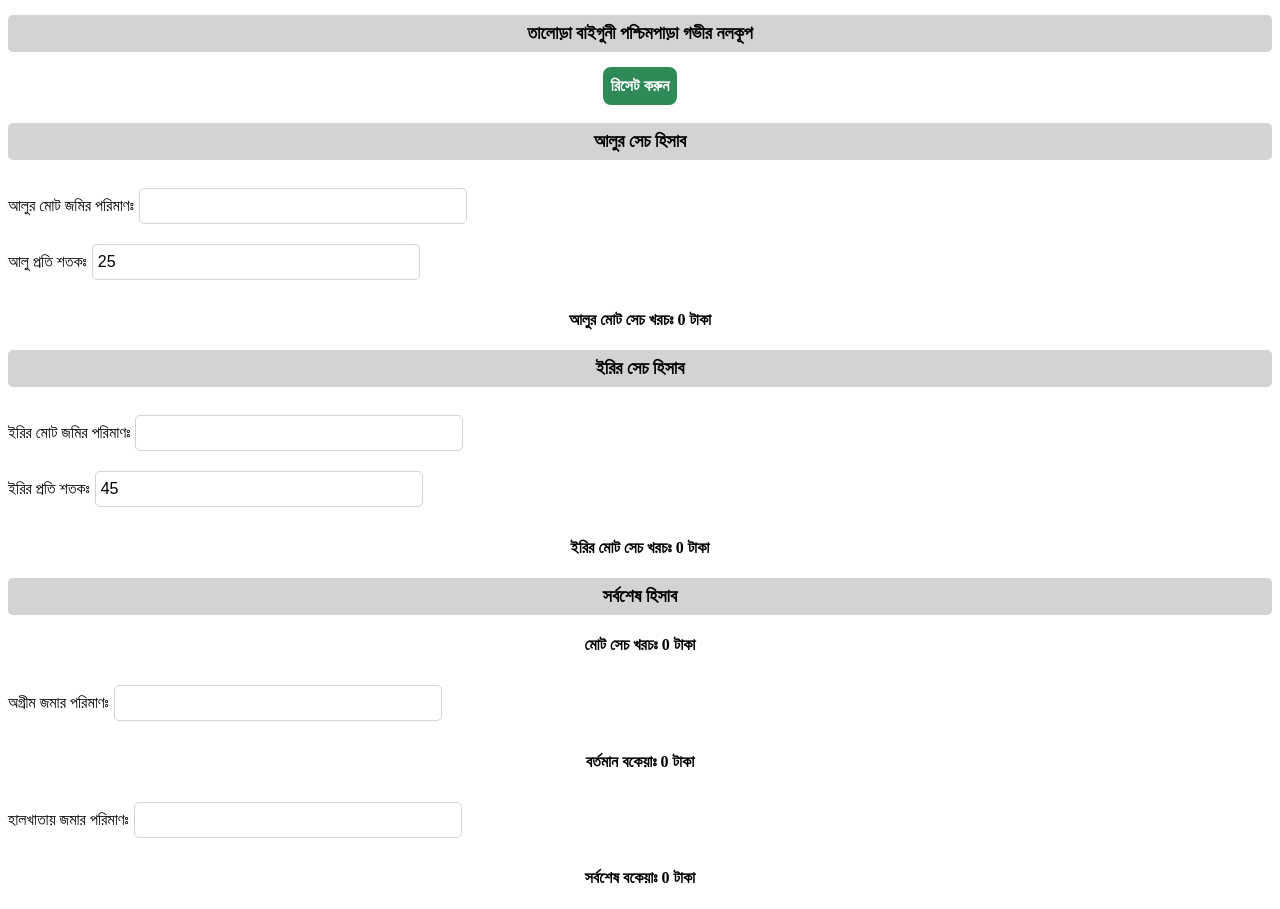
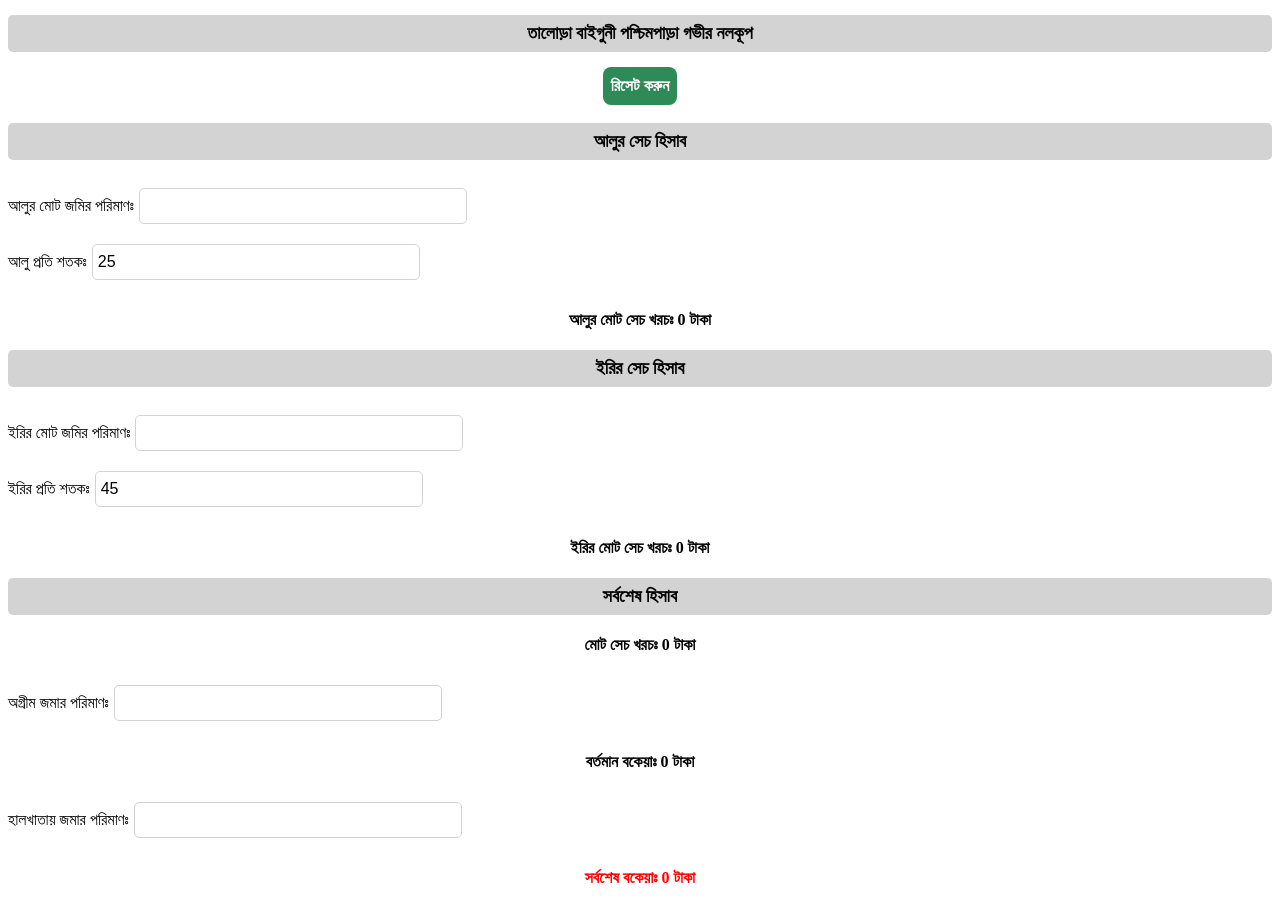
Before and after one commit to iamsadikrahman/deep-tubewell, a Vue app: page / in a window 1280 px wide. Built offline with nearby package versions, Linux system fonts and the light colour scheme; the HTML template or start-up script is replaced by a standard one.

Commit message:
final due color changes

```diff
--- a/src/components/pages/HomePage.vue
+++ b/src/components/pages/HomePage.vue
@@ -52,7 +52,7 @@
         <h4>বর্তমান বকেয়াঃ {{totalCurrentDue}} টাকা</h4>
         <label for="halkhata-paid">হালখাতায় জমার পরিমাণঃ</label>
         <input type="text" name="halkhata-paid" v-model="halkhataPaid">
-        <h4>সর্বশেষ বকেয়াঃ {{finalTotalDue}} টাকা</h4>
+        <h4 id="final-due">সর্বশেষ বকেয়াঃ {{finalTotalDue}} টাকা</h4>
       </div>
     </section>
 
@@ -198,6 +198,10 @@ header {
   color: white;
 }
 
+#final-due {
+  color: red;
+}
+
 
 
 
```
